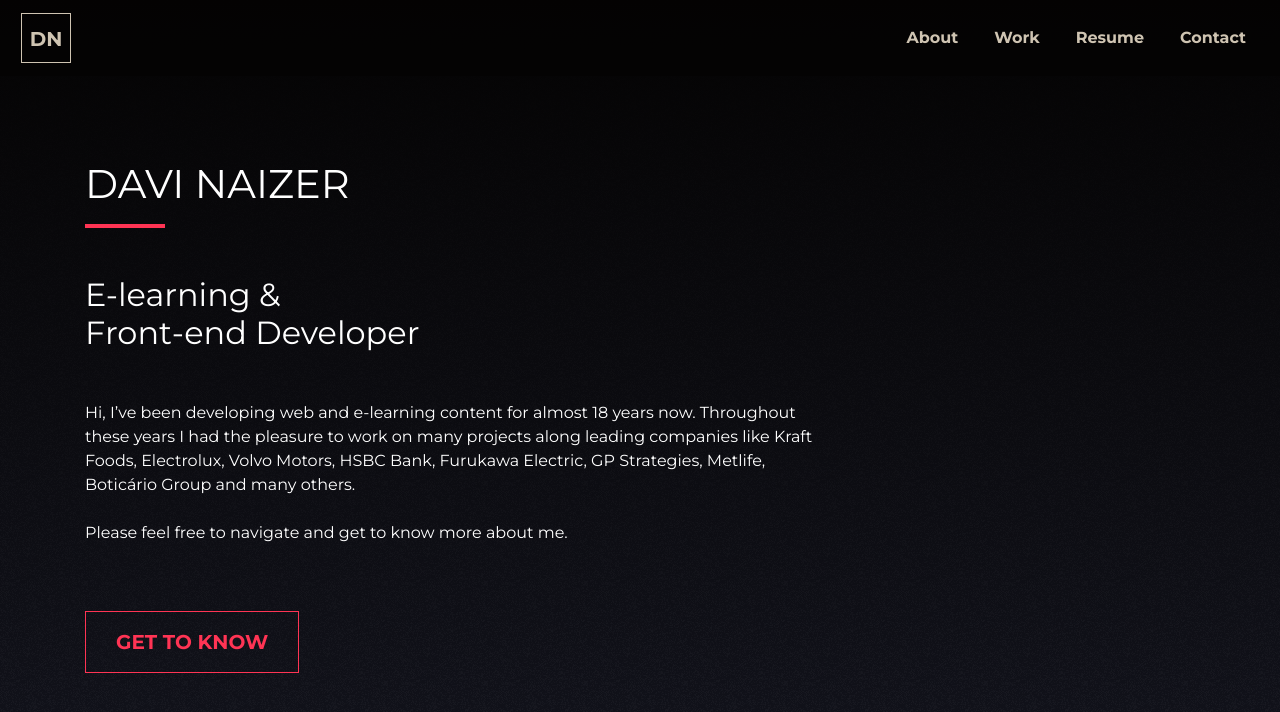
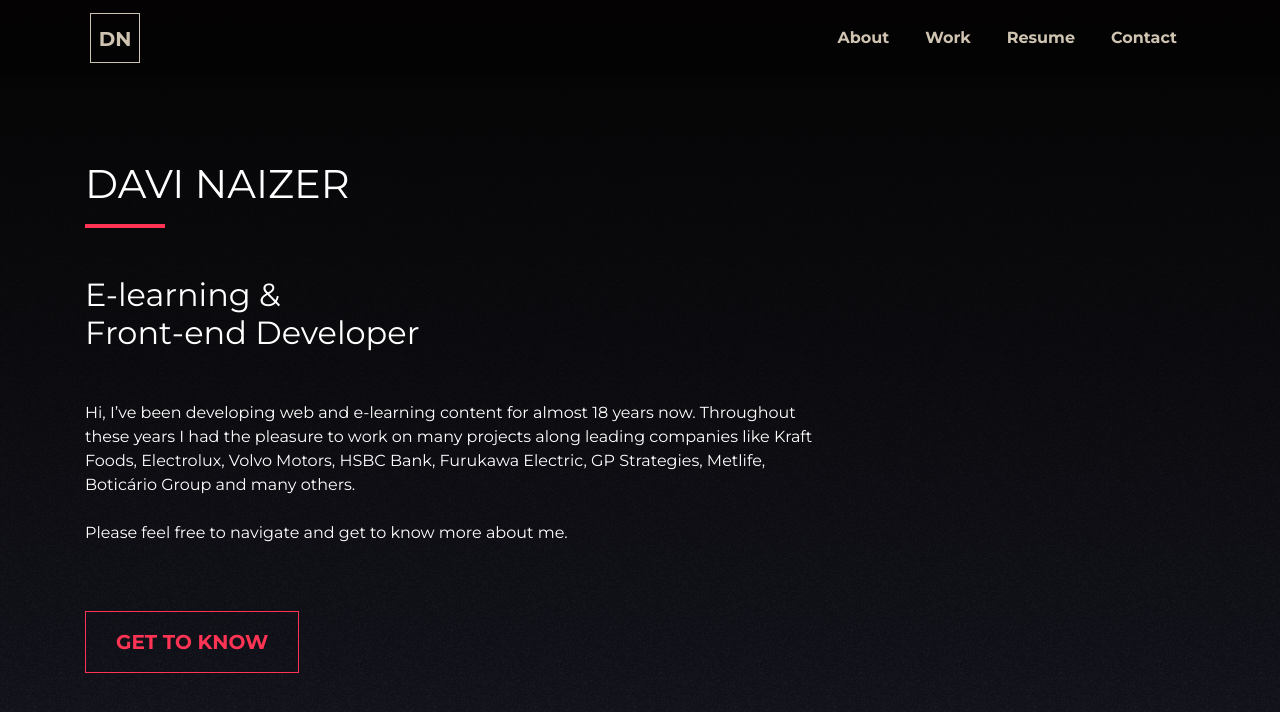
Before and after one commit to davinaizer/react-portfolio, a React (Create React App) app: page / in a window 1280 px wide. Shown: the top 712 px of the page. Built offline with nearby package versions, Linux system fonts and the light colour scheme.

Commit message:
style: move navbar into a container

```diff
--- a/src/containers/Navbar.js
+++ b/src/containers/Navbar.js
@@ -1,7 +1,14 @@
 import React, { Component } from 'react';
 import { NavLink } from 'react-router-dom';
 import PropTypes from 'prop-types';
-import { Collapse, Navbar, NavbarToggler, Nav, NavItem } from 'reactstrap';
+import {
+  Container,
+  Collapse,
+  Navbar,
+  NavbarToggler,
+  Nav,
+  NavItem
+} from 'reactstrap';
 
 import './Navbar.scss';
 
@@ -12,19 +19,19 @@ export default class TopNav extends Component {
     this.toggle = this.toggle.bind(this);
     this.close = this.close.bind(this);
     this.state = {
-      isOpen: false,
+      isOpen: false
     };
   }
 
   toggle() {
     this.setState({
-      isOpen: !this.state.isOpen,
+      isOpen: !this.state.isOpen
     });
   }
 
   close() {
     this.setState({
-      isOpen: false,
+      isOpen: false
     });
   }
 
@@ -33,8 +40,8 @@ export default class TopNav extends Component {
     const navLinks = links.filter(item => item.isVisible !== false);
 
     return (
-      <div>
-        <Navbar className="app-navbar" fixed="top" expand="md">
+      <Navbar className="app-navbar" fixed="top" expand="md">
+        <Container>
           <NavLink to="/" className="navbar-brand" activeClassName="">
             <p>DN</p>
           </NavLink>
@@ -55,12 +62,12 @@ export default class TopNav extends Component {
               ))}
             </Nav>
           </Collapse>
-        </Navbar>
-      </div>
+        </Container>
+      </Navbar>
     );
   }
 }
 
 TopNav.propTypes = {
-  links: PropTypes.array,
+  links: PropTypes.array
 };
```
